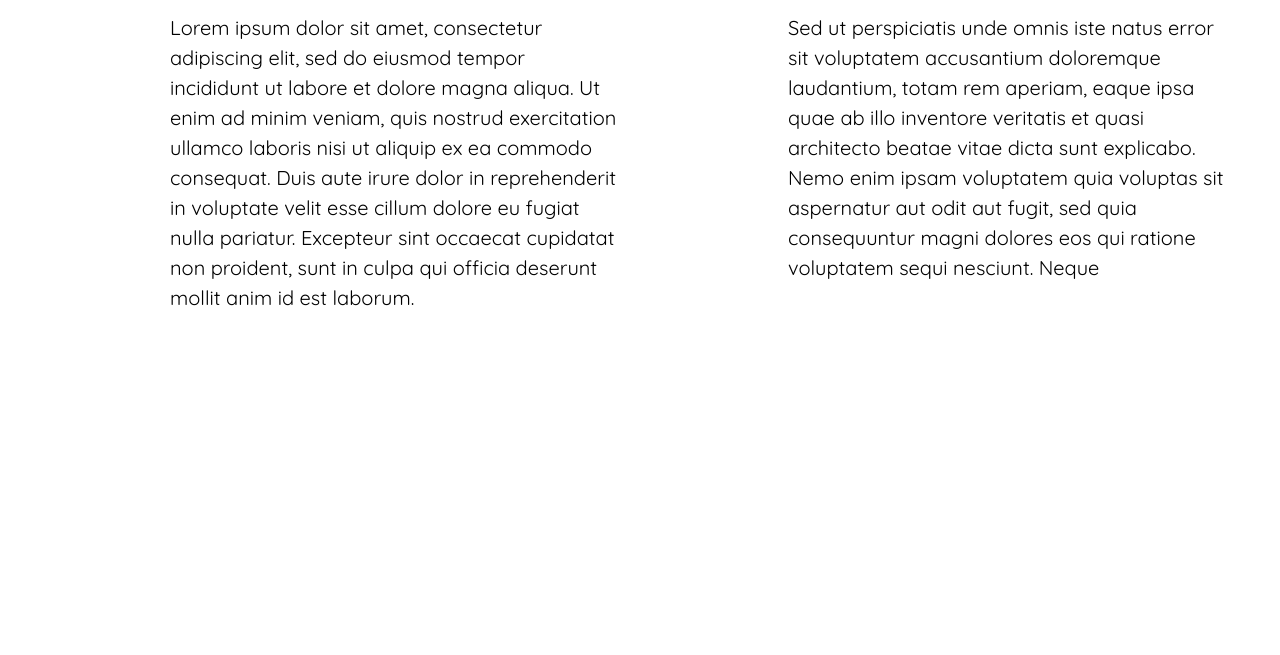
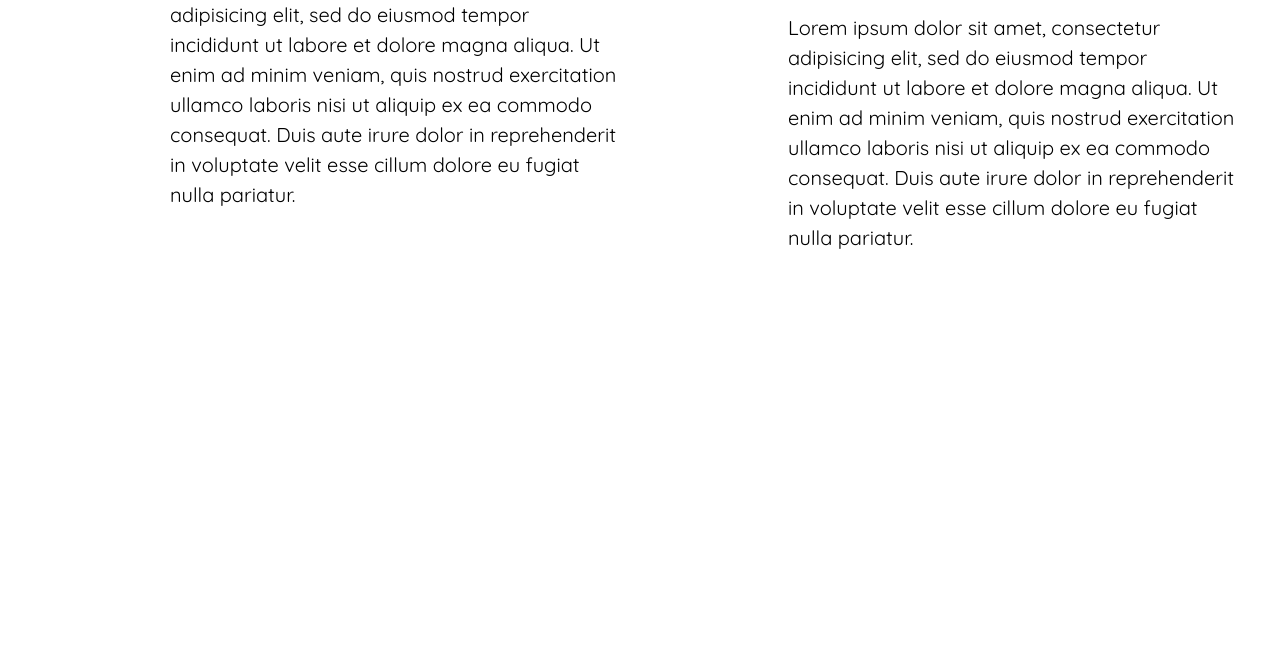
Before and after one commit to imsuchan/0405iwop, a plain HTML site: page index.html in a window 1280 px wide. Shown: the part 145-800 px from the top of the page. Drawn offline with Linux system fonts and the light colour scheme.

Commit message:
Update index.html

```diff
--- a/index.html
+++ b/index.html
@@ -9,8 +9,8 @@
   </head>
   <body>
     <nav>
-    <h1>IWOP</h1>
-    <ul>
+    <a href="#" id="logo">IWOP</a>
+    <ul class="list">
       <li>About</li>
       <li>Pricing</li>
       <li>Support</li>
@@ -19,22 +19,11 @@
   <div class="container">
     <div id="inbox">
   <h2>First column</h2>
-  Lorem ipsum dolor sit amet, consectetur adipiscing elit, sed
-do eiusmod tempor incididunt ut labore et dolore magna aliqua.
-Ut enim ad minim veniam, quis nostrud exercitation ullamco
-laboris nisi ut aliquip ex ea commodo consequat. Duis aute
-irure dolor in reprehenderit in voluptate velit esse cillum
-dolore eu fugiat nulla pariatur. Excepteur sint occaecat
-cupidatat non proident, sunt in culpa qui officia deserunt
-mollit anim id est laborum.
+    Lorem ipsum dolor sit amet, consectetur adipisicing elit, sed do eiusmod tempor incididunt ut labore et dolore magna aliqua. Ut enim ad minim veniam, quis nostrud exercitation ullamco laboris nisi ut aliquip ex ea commodo consequat. Duis aute irure dolor in reprehenderit in voluptate velit esse cillum dolore eu fugiat nulla pariatur.
   </div>
   <div id="inbox_2">
     <h2>Second column</h2>
-    Sed ut perspiciatis unde omnis iste natus error sit voluptatem accusantium
-doloremque laudantium, totam rem aperiam, eaque ipsa quae ab illo inventore
-veritatis et quasi architecto beatae vitae dicta sunt explicabo. Nemo enim
-ipsam voluptatem quia voluptas sit aspernatur aut odit aut fugit, sed quia
-consequuntur magni dolores eos qui ratione voluptatem sequi nesciunt. Neque
+    Lorem ipsum dolor sit amet, consectetur adipisicing elit, sed do eiusmod tempor incididunt ut labore et dolore magna aliqua. Ut enim ad minim veniam, quis nostrud exercitation ullamco laboris nisi ut aliquip ex ea commodo consequat. Duis aute irure dolor in reprehenderit in voluptate velit esse cillum dolore eu fugiat nulla pariatur.
   </div>
 </div>
   </body>
```
